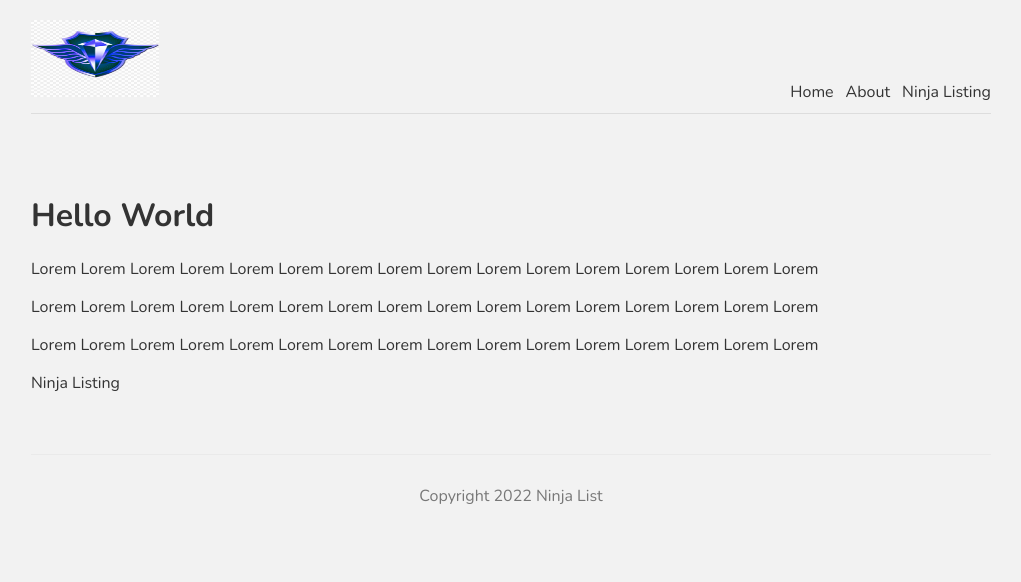
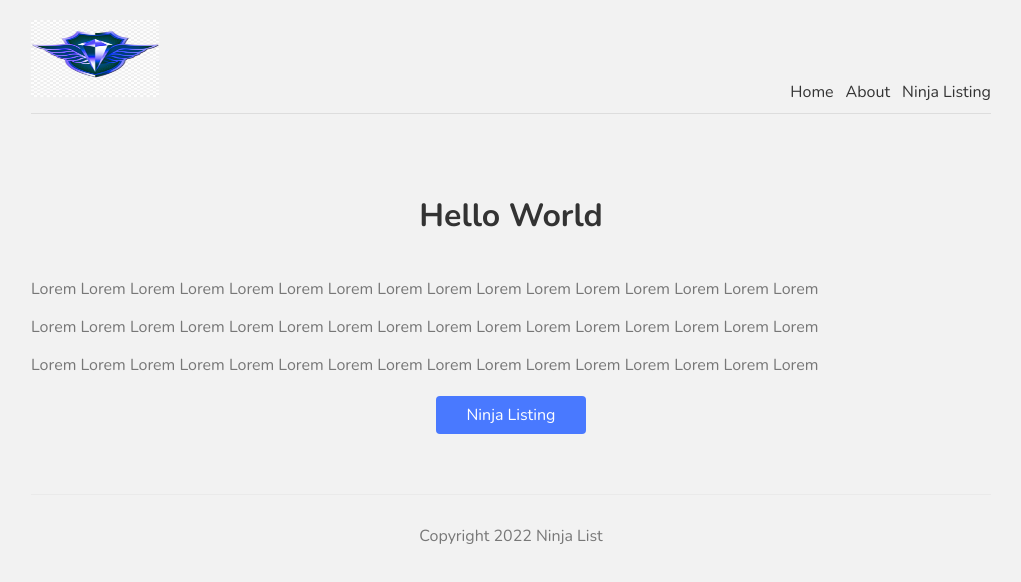
Before and after one commit to Owaisjaved/NextJsLearning, a Next.js app: page / in a window 1280 px wide. Shown: the top 582 px of the page, without its empty margins (129-1150 px from the left). Built offline with nearby package versions, Linux system fonts and the light colour scheme.

Commit message:
Styles Added

```diff
--- a/pages/index.js
+++ b/pages/index.js
@@ -1,26 +1,24 @@
-import Footer from "../components/Footer";
-import Navbaar from "../components/Navbar";
 import Link from "next/link";
 import styles from "../styles/Home.module.css";
 
 export default function Home() {
   return (
     <div>
-      <h1> Hello World</h1>
-      <p>
+      <h1 className={styles.title}> Hello World</h1>
+      <p className={styles.text}>
         Lorem Lorem Lorem Lorem Lorem Lorem Lorem Lorem Lorem Lorem Lorem Lorem
         Lorem Lorem Lorem Lorem
       </p>
-      <p>
+      <p className={styles.text}>
         Lorem Lorem Lorem Lorem Lorem Lorem Lorem Lorem Lorem Lorem Lorem Lorem
         Lorem Lorem Lorem Lorem
       </p>
-      <p>
+      <p className={styles.text}>
         Lorem Lorem Lorem Lorem Lorem Lorem Lorem Lorem Lorem Lorem Lorem Lorem
         Lorem Lorem Lorem Lorem
       </p>
-      <Link href="/ninja">
-        <a>Ninja Listing</a>
+      <Link href="/ninja" >
+        <a className={styles.btn}>Ninja Listing</a>
       </Link>
     </div>
   );
--- a/styles/globals.css
+++ b/styles/globals.css
@@ -35,3 +35,10 @@ footer {
   color: #777;
   border-top: 1px solid #eaeaea;
 }
+.not-found {
+  text-align: center;
+}
+.not-found a{
+  color: #4979ff;
+  text-decoration: underline;
+}
```
Also changed, not shown: styles/Ninja.module.css (added).
